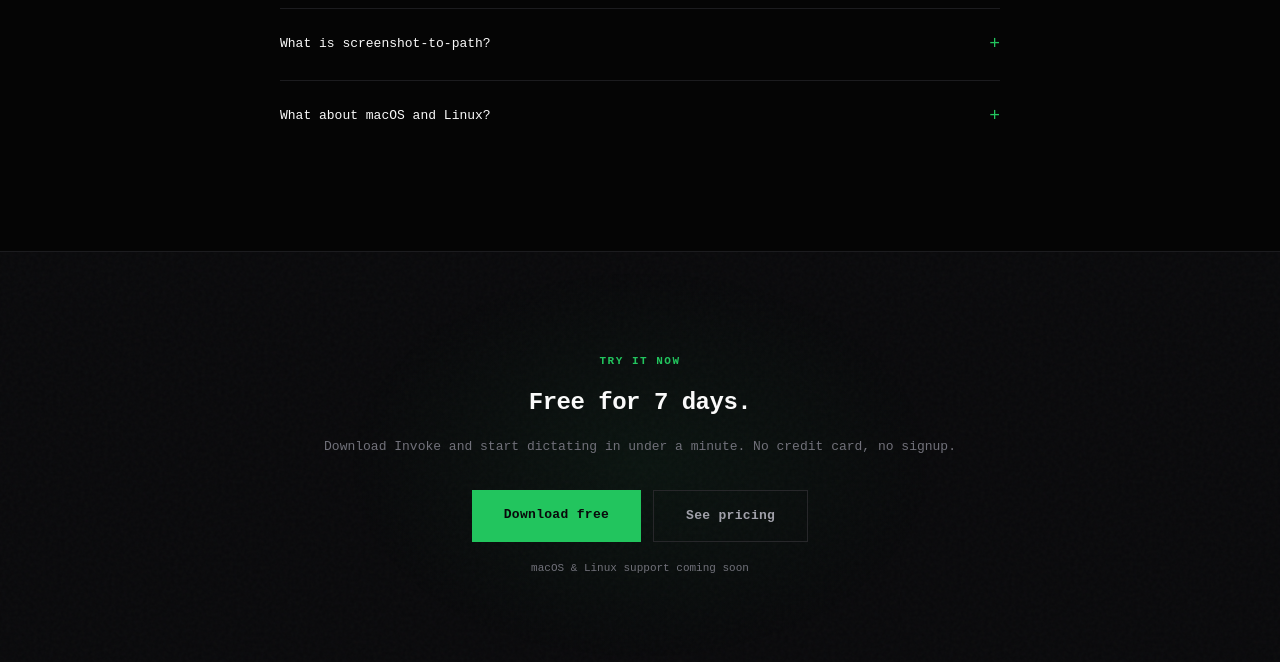
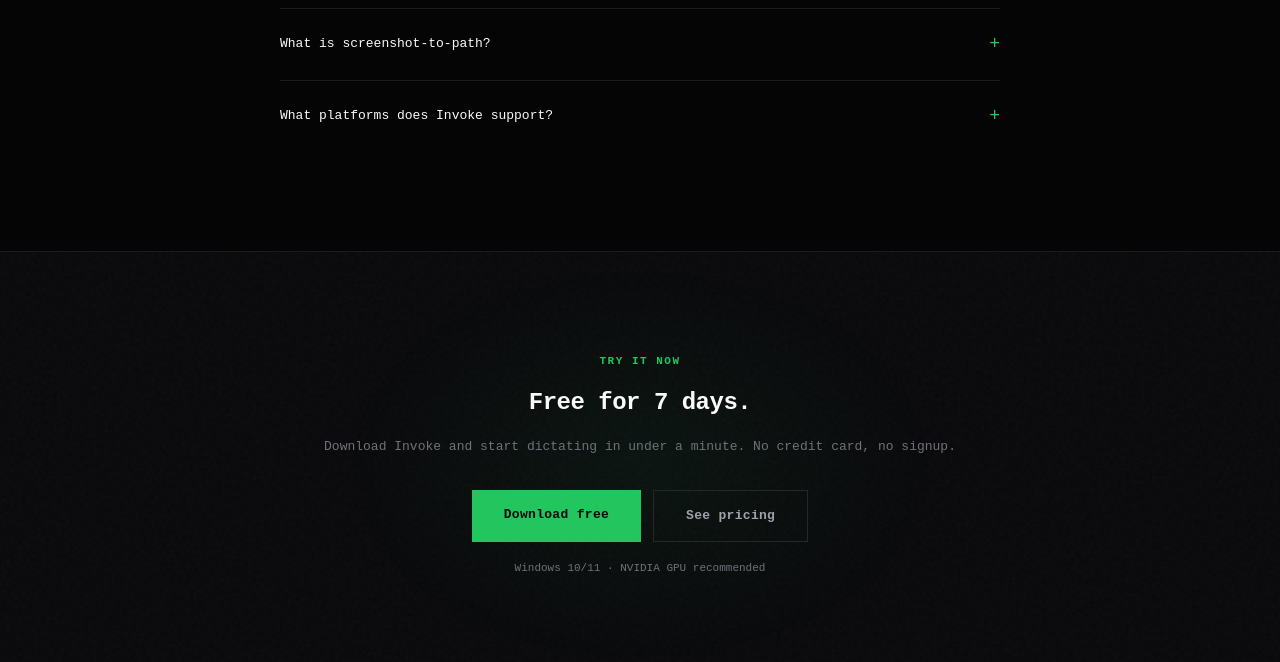
Before and after one commit to zmroth/getinvoke.dev, a Jekyll site: the page built from index.html, in a window 1280 px wide and 900 px high, scrolled down 5963 px. Shown: the part 152-814 px from the top of the window. Built offline with Jekyll 4.4.1, drawn with Linux system fonts in a browser that asks for light colours; some of the changed text lies outside the part shown.

Commit message:
launch: Windows-only — remove macOS/Linux messaging
Landing page: hero badge, comparison table, FAQ, bottom CTA all updated
to Windows 10/11 only. No more "coming soon" for other platforms.

Download page: removed macOS card, Linux/macOS notices, OS detection JS.
Single-column layout for Windows-only. Added GPU recommendation note.

FAQ page: rephrased platform question to Windows 10/11 + GPU recommendation.
Updated schema.org JSON-LD and meta description.

Co-Authored-By: Claude Opus 4.6 (1M context) <noreply@anthropic.com>

```diff
--- a/index.html
+++ b/index.html
@@ -1089,7 +1089,7 @@ footer .container {
 <section class="hero">
   <div class="container">
     <div class="hero-text">
-      <div class="hero-badge">Windows <span style="color:var(--text-muted);font-weight:300;">&middot; macOS &amp; Linux coming soon</span></div>
+      <div class="hero-badge">Windows 10/11</div>
       <h1>Speak code<br>into <span class="accent">existence</span></h1>
       <h2>The only voice tool that understands what you're building</h2>
       <p class="hero-sub">Fast local transcription on GPU or CPU. AI reformatter can read your project context and write the prompt you meant. No cloud, no subscription.</p>
@@ -1295,7 +1295,7 @@ footer .container {
           </tr>
           <tr>
             <td>Platform</td>
-            <td class="invoke-col"><span class="check">Windows</span> <span style="font-size:10px;color:var(--text-muted);">(Mac/Linux soon)</span></td>
+            <td class="invoke-col"><span class="check">Windows</span></td>
             <td><span class="check">Win / Mac</span></td>
             <td>Mac-first, Win (limited)</td>
           </tr>
@@ -1400,8 +1400,8 @@ footer .container {
         <div class="faq-answer">Press a hotkey when you have an image on your clipboard (e.g., after Win+Shift+S). Invoke saves it as a PNG and pastes the file path into your terminal. This lets you share screenshots with Claude Code and other AI tools that accept image paths &mdash; no manual saving or typing file paths.</div>
       </details>
       <details class="faq-item reveal">
-        <summary>What about macOS and Linux?</summary>
-        <div class="faq-answer">Invoke is available on Windows now. macOS and Linux support is in active development and launching soon. When ready, the same license key will work on all platforms.</div>
+        <summary>What platforms does Invoke support?</summary>
+        <div class="faq-answer">Invoke runs on Windows 10/11 (64-bit). An NVIDIA GPU is recommended for fastest transcription but not required &mdash; CPU mode works on any machine.</div>
       </details>
     </div>
   </div>
@@ -1419,7 +1419,7 @@ footer .container {
       <a href="#pricing" class="hero-btn-ghost">See pricing</a>
     </div>
 
-    <p class="reveal" style="margin-top:16px;font-size:12px;color:var(--text-muted);font-weight:300;"><span style="font-size:11px;color:var(--text-muted);">macOS &amp; Linux support coming soon</span></p>
+    <p class="reveal" style="margin-top:16px;font-size:12px;color:var(--text-muted);font-weight:300;"><span style="font-size:11px;color:var(--text-muted);">Windows 10/11 &middot; NVIDIA GPU recommended</span></p>
   </div>
 </section>
 
```
Also changed, not shown: download/index.html (+4 -50 lines), faq/index.html (+5 -5 lines).
